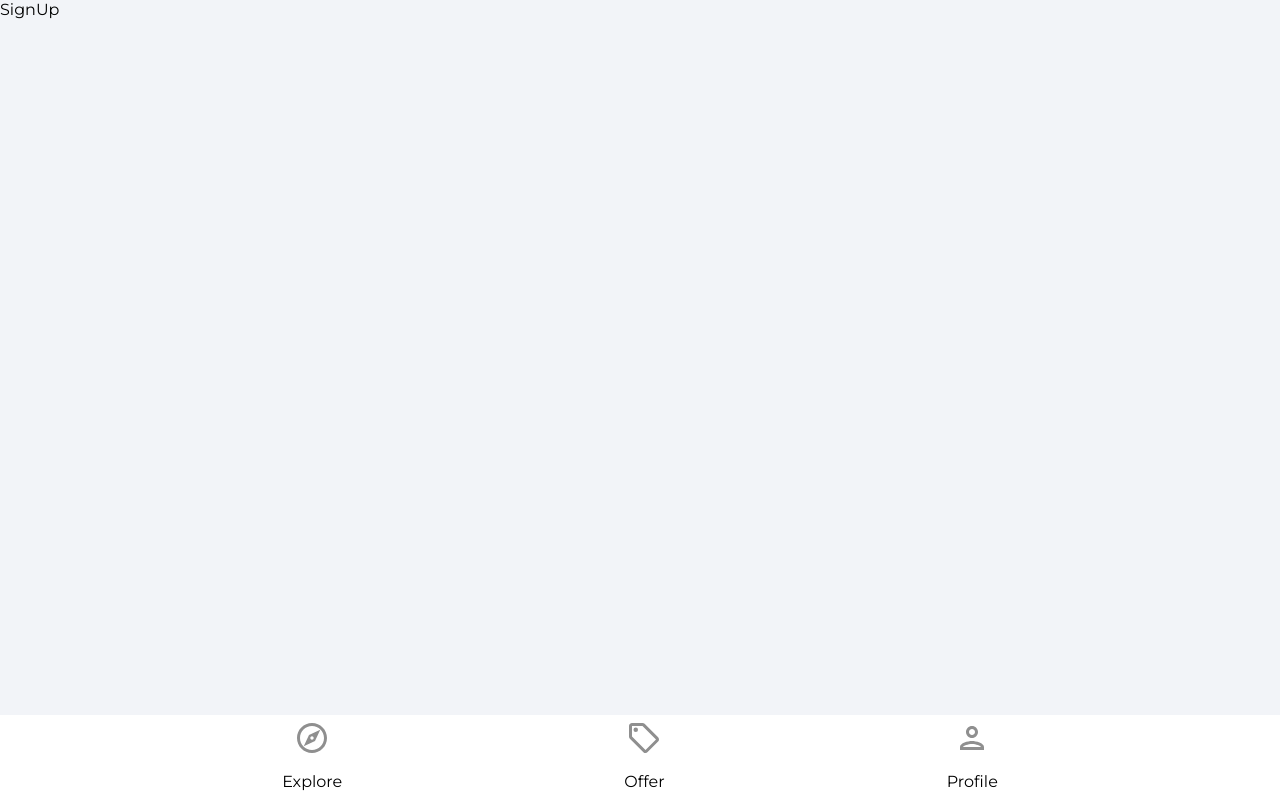
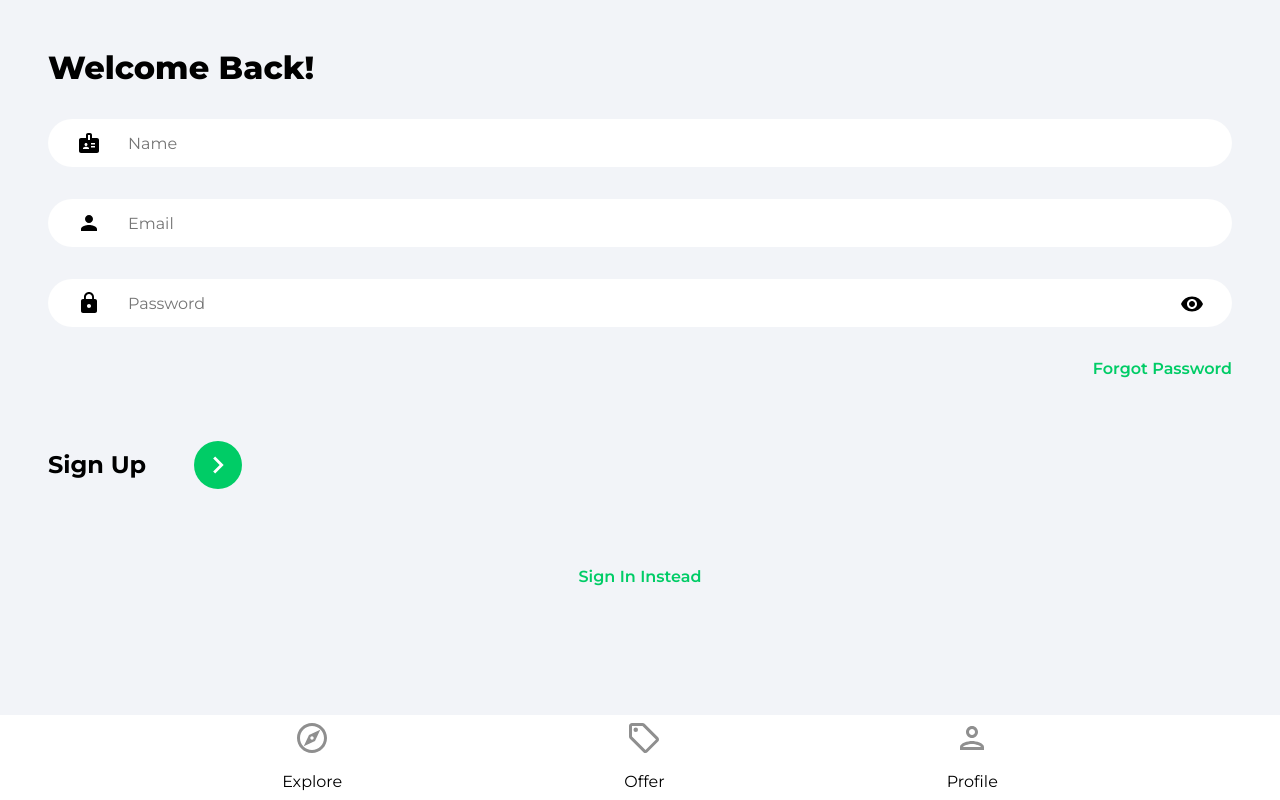
Before and after one commit to lidusol/house-marketplace, a React (Create React App) app: page /sign-up in a window 1280 px wide. Built offline with nearby package versions, Linux system fonts and the light colour scheme.

Commit message:
Add user sign up

```diff
--- a/src/components/Navbar.jsx
+++ b/src/components/Navbar.jsx
@@ -9,7 +9,7 @@
   const location = useLocation();
 
   const pathMatchRoute = (route) => {
-    if (route == location.pathname) {
+    if (route === location.pathname) {
       return true;
     }
   };
--- a/src/firebase.config.js
+++ b/src/firebase.config.js
@@ -1,5 +1,5 @@
 import { initializeApp } from "firebase/app";
-import { getFireStore } from "firebase/firestore";
+import { getFirestore } from "firebase/firestore";
 
 const firebaseConfig = {
   apiKey: "AIzaSyDlG6S3y4MSNLekVCDoy0voTeUyXiaElxg",
@@ -12,4 +12,4 @@
 
 // Initialize Firebase
 const app = initializeApp(firebaseConfig);
-export const db = getFireStore();
+export const db = getFirestore();
--- a/src/pages/SignUp.jsx
+++ b/src/pages/SignUp.jsx
@@ -1,7 +1,124 @@
-import React from "react";
+import { useState } from "react";
+import { Link, useNavigate } from "react-router-dom";
+import {
+  getAuth,
+  createUserWithEmailAndPassword,
+  updateProfile,
+} from "firebase/auth";
+import { setDoc, doc, serverTimestamp } from "firebase/firestore";
+import { db } from "../firebase.config";
+import { ReactComponent as ArrowRightIcon } from "../assets/svg/keyboardArrowRightIcon.svg";
+import visibilityIcon from "../assets/svg/visibilityIcon.svg";
 
 function SignUp() {
-  return <div>SignUp</div>;
+  const [showPassword, setShowPassword] = useState(false);
+  const [formData, setFormData] = useState({
+    name: "",
+    email: "",
+    password: "",
+  });
+  const { name, email, password } = formData;
+
+  const navigate = useNavigate();
+
+  const onChange = (e) => {
+    setFormData((prevState) => ({
+      ...prevState,
+      [e.target.id]: e.target.value,
+    }));
+  };
+
+  const onSubmit = async (e) => {
+    e.preventDefault();
+
+    try {
+      const auth = getAuth();
+
+      const userCredential = await createUserWithEmailAndPassword(
+        auth,
+        email,
+        password
+      );
+
+      const user = userCredential.user;
+
+      updateProfile(auth.currentUser, {
+        displayName: name,
+      });
+
+      const formDataCopy = { ...formData };
+      delete formDataCopy.password;
+      formDataCopy.timestamp = serverTimestamp();
+
+      await setDoc(doc(db, "users", user.uid), formDataCopy);
+
+      navigate("/");
+    } catch (error) {
+      console.log(error);
+    }
+  };
+
+  return (
+    <>
+      <div className="pageContainer">
+        <header>
+          <p className="pageHeader">Welcome Back!</p>
+        </header>
+
+        <form onSubmit={onSubmit}>
+          <input
+            type="text"
+            className="nameInput"
+            placeholder="Name"
+            id="name"
+            value={name}
+            onChange={onChange}
+          />
+          <input
+            type="email"
+            className="emailInput"
+            placeholder="Email"
+            id="email"
+            value={email}
+            onChange={onChange}
+          />
+
+          <div className="passwordInputDiv">
+            <input
+              type={showPassword ? "text" : "password"}
+              className="passwordInput"
+              placeholder="Password"
+              id="password"
+              value={password}
+              onChange={onChange}
+            />
+
+            <img
+              src={visibilityIcon}
+              alt="show password"
+              className="showPassword"
+              onClick={() => setShowPassword((prevState) => !prevState)}
+            />
+          </div>
+
+          <Link to="/forgot-password" className="forgotPasswordLink">
+            Forgot Password
+          </Link>
+
+          <div className="signUpBar">
+            <p className="signUpText">Sign Up</p>
+            <button className="signUpButton">
+              <ArrowRightIcon fill="#ffffff" width="34px" height="34px" />
+            </button>
+          </div>
+        </form>
+
+        <Link to="/sign-in" className="registerLink">
+          Sign In Instead
+        </Link>
+      </div>
+    </>
+  );
 }
 
 export default SignUp;
```
